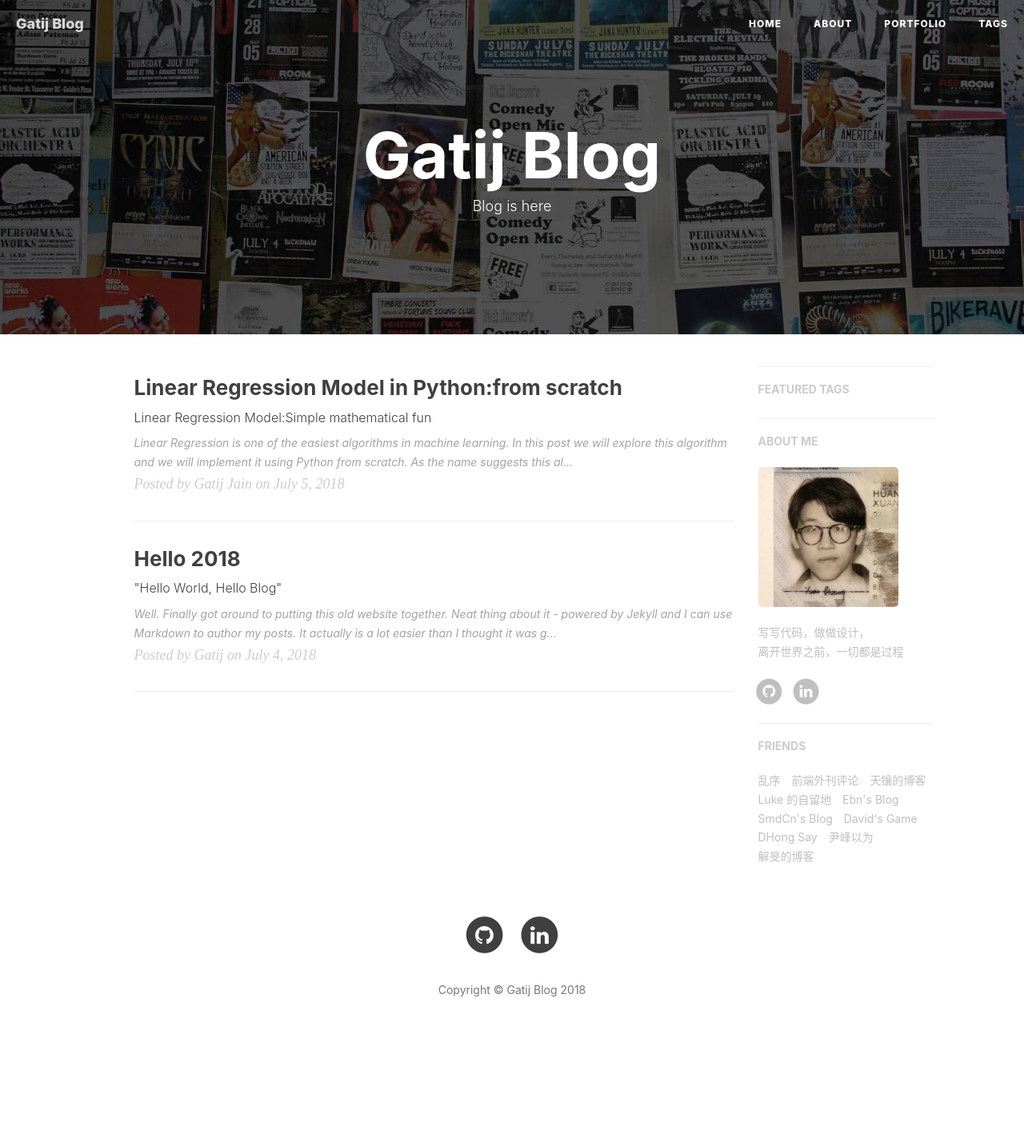
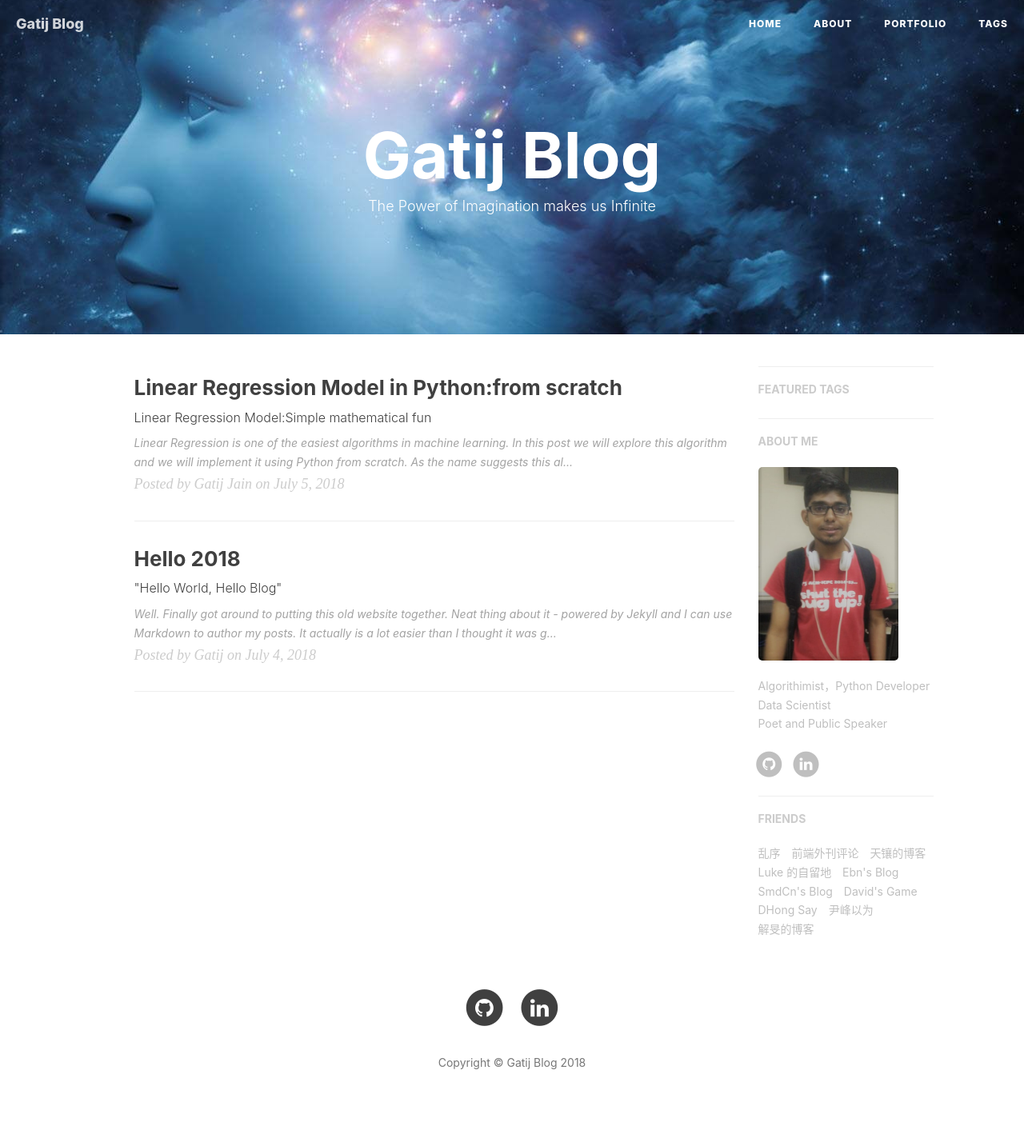
Before and after one commit to gatij/gatij.github.io, a Jekyll site: the page built from index.html, in a window 1280 px wide. Shown: the whole page at 80% size. Built offline with Jekyll 4.4.1, drawn with Linux system fonts in a browser that asks for light colours; nearby versions of some CDN libraries; the list of posts is cut into pages by our own code; comment, search, counter and statistics services are not loaded; before the commit the page ends 1342 px from its top, so only the background shows below that.

Commit message:
update avatar img

```diff
--- a/_config.yml
+++ b/_config.yml
@@ -2,8 +2,8 @@
 
 title: Gatij Blog
 
-SEOTitle: Gatij Blog | Hux Blog
-header-img: img/home-bg.jpg
+SEOTitle: Gatij Blog | Learn in Space and Time
+header-img: img/home-bg-spirit.jpg
 email: gatijjain@gmail.com
 
 description: "DS & Algo Lover ，Django Developer，Software Engineer，ML Enthusiast "
@@ -117,8 +117,8 @@ ga_domain: gatijjain.me
 sidebar: true
 # whether or not using Sidebar.
 
-sidebar-about-description: "写写代码，做做设计，<br>离开世界之前，一切都是过程"
-sidebar-avatar: /img/avatar-hux-ny.jpg
+sidebar-about-description: "Algorithimist，Python Developer<br>Data Scientist<br>Poet and Public Speaker"
+sidebar-avatar: /img/avatar-gatijw-ny.jpeg
 # use absolute URL, seeing it's used in both `/` and `/about/`
 
 
--- a/index.html
+++ b/index.html
@@ -1,6 +1,6 @@
 ---
 layout: page
-description: "Blog is here"
+description: "The Power of Imagination makes us Infinite"
 ---
 
 {% for post in paginator.posts %}
```
Also changed, not shown: _posts/2018-07-26-Linear-Regression.markdown (+6 -6 lines), img/avatar-gatijw-ny.jpeg (added), img/home-bg-spirit.jpg (added).
